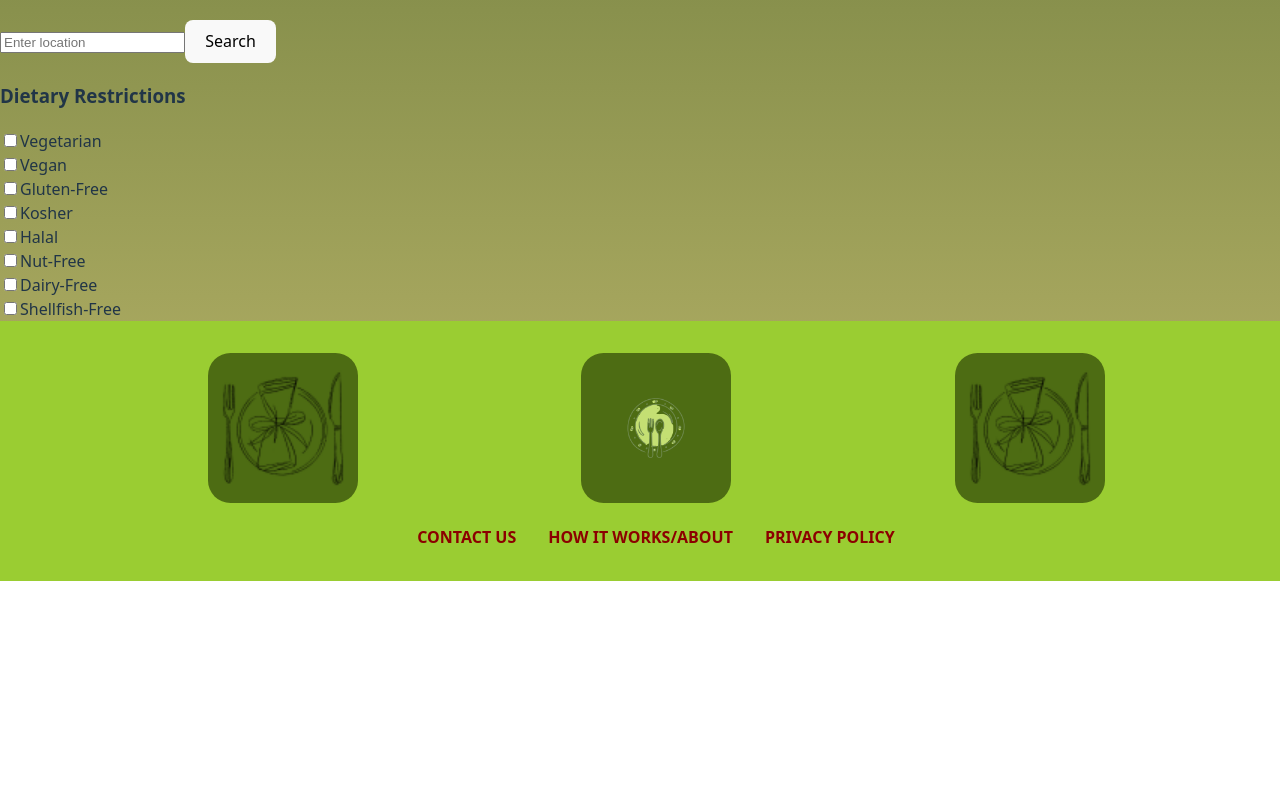
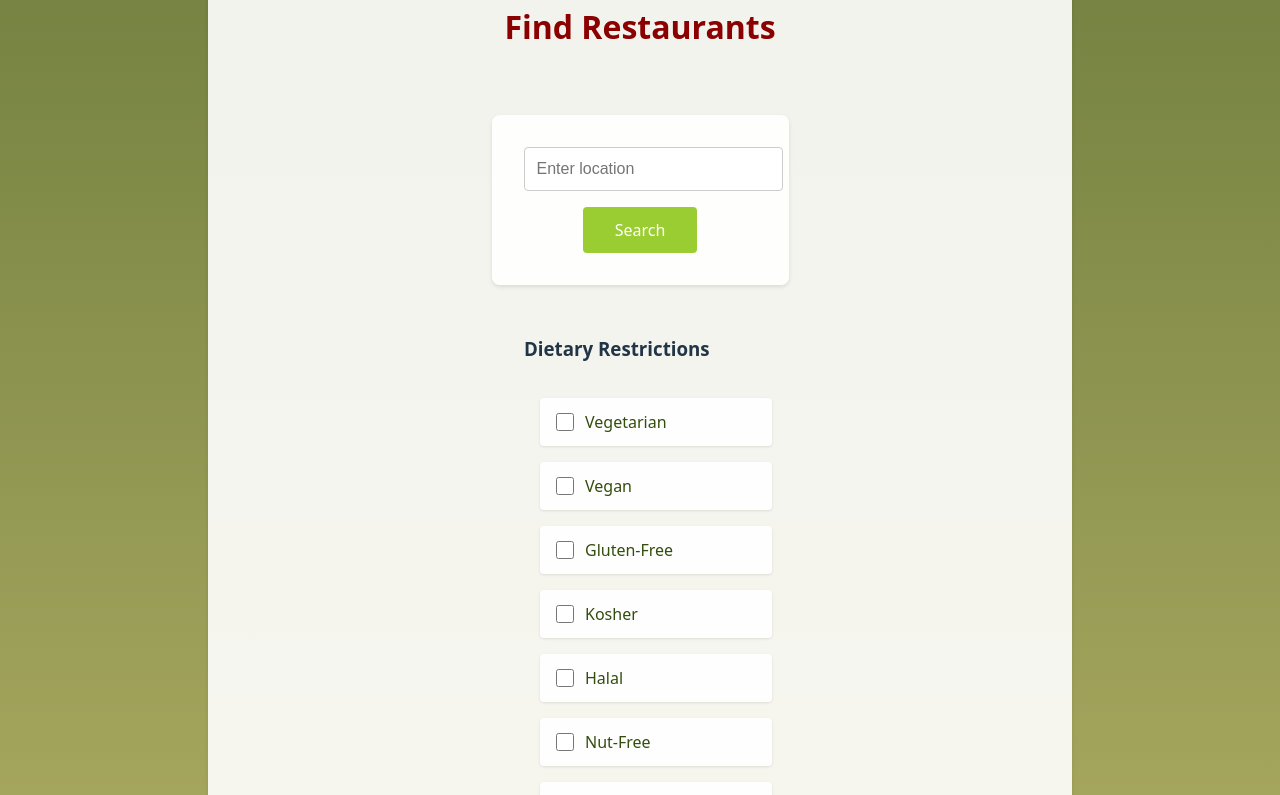
Before and after one commit to NatalieHassan/chalahs_travels-base, a React (Vite) app: page /search in a window 1280 px wide. Shown: the part 560-1355 px from the top of the page. Before the commit the page ends 1141 px from the top, so only its background shows below. Built offline with nearby package versions, Linux system fonts and the light colour scheme.

Commit message:
finished form stylying and edited search components and privacy policy

```diff
--- a/package.json
+++ b/package.json
@@ -10,6 +10,7 @@
     "preview": "vite preview"
   },
   "dependencies": {
+    "prop-types": "^15.8.1",
     "react": "^19.0.0",
     "react-dom": "^19.0.0",
     "react-router-dom": "^7.5.0"
--- a/src/components/Contact.jsx
+++ b/src/components/Contact.jsx
@@ -1,19 +1,20 @@
 import React from 'react'
+import '../shared/FormStyles.css'
 
 const Contact = () => {
   return (
-    <div className="contact">
+    <div className="form-container">
       <h2>Contact Us</h2>
       <form>
-        <div className="form-section">
+        <div className="form-group">
           <label htmlFor="name">Name</label>
           <input type="text" id="name" name="name" required />
         </div>
-        <div className="form-section">
+        <div className="form-group">
           <label htmlFor="email">Email</label>
           <input type="email" id="email" name="email" required />
         </div>
-        <div className="form-section">
+        <div className="form-group">
           <label htmlFor="message">Message</label>
           <textarea id="message" name="message" required></textarea>
         </div>
--- a/src/components/Login.jsx
+++ b/src/components/Login.jsx
@@ -1,4 +1,5 @@
 import {useState} from 'react';
+import '../shared/FormStyles.css';
 
 const Login = () => {
   // State variables for email
@@ -19,11 +20,11 @@ const Login = () => {
   }
   // Handle login logic here
   return (
-    <div className="login">
+    <div className="form-container">
       <h1>Login</h1>
       {error && <p className="error">{error}</p>}
       <form onSubmit={handleSubmit}>
-        <div>
+        <div className="form-group">
           <label htmlFor="email">Email:</label>
           <input
             type="email"
@@ -33,7 +34,7 @@ const Login = () => {
             required
           />
         </div>
-        <div>
+        <div className="form-group">
           <label htmlFor="password">Password:</label>
           <input
             type="password"
@@ -49,6 +50,4 @@ const Login = () => {
   )
 }
 
-
-
 export default Login
--- a/src/components/Privacy.jsx
+++ b/src/components/Privacy.jsx
@@ -9,11 +9,11 @@ const Privacy = () => {
       </p>
       <h2>Information We Collect</h2>
       <p>
-        We may collect personal information such as your name, email address, and phone number when you create an account or make a booking. We also collect non-personal information such as your IP address and browsing behavior to improve our services.
+        We may collect personal information such as your name, email address, and phone number when you create an account or locate nearby restaurants. We also collect non-personal information such as your IP address and browsing behavior to improve our services.
       </p>
       <h2>How We Use Your Information</h2>
       <p>
-        We use your information to process bookings, communicate with you, and improve our services. We may also use your information for marketing purposes, but you can opt-out at any time.
+        We use your information to locate eateries, communicate with you, and improve our services. We may also use your information for marketing purposes, but you can opt-out at any time.
       </p>
       <h2>Data Security</h2>
       <p>
--- /dev/null
+++ b/src/components/Search.css
@@ -0,0 +1,71 @@
+.search {
+  display: flex;
+  flex-direction: column;
+  align-items: center;
+  padding: 2rem;
+  max-width: 800px;
+  margin: 0 auto;
+  background-color: rgba(255, 255, 255, 0.9);
+  border-radius: 8px;
+  box-shadow: 0 2px 4px rgba(0, 0, 0, 0.1);
+}
+
+.search h2 {
+  color: #8B0000;
+  margin-bottom: 2rem;
+  text-align: center;
+  font-size: 2rem;
+  font-weight: bold;
+}
+
+.filters-grid {
+  display: grid;
+  grid-template-columns: repeat(auto-fit, minmax(200px, 1fr));
+  gap: 1rem;
+  width: 100%;
+  margin-top: 1rem;
+  padding: 1rem;
+}
+
+.filter-option {
+  display: flex;
+  align-items: center;
+  gap: 0.5rem;
+  padding: 0.75rem;
+  background-color: rgba(255, 255, 255, 0.95);
+  border-radius: 4px;
+  box-shadow: 0 1px 3px rgba(0, 0, 0, 0.1);
+  transition: all 0.3s ease;
+}
+
+.filter-option input[type="checkbox"] {
+  width: 18px;
+  height: 18px;
+  cursor: pointer;
+  accent-color: #9acd32;
+}
+
+.filter-option label {
+  cursor: pointer;
+  font-size: 1rem;
+  color: #334d0c;
+  font-weight: 500;
+}
+
+.filter-option:hover {
+  background-color: rgba(154, 205, 50, 0.1);
+  transform: translateY(-1px);
+  box-shadow: 0 2px 4px rgba(0, 0, 0, 0.15);
+}
+
+/* Responsive adjustments */
+@media (max-width: 768px) {
+  .search {
+    padding: 1rem;
+    margin: 1rem;
+  }
+
+  .filters-grid {
+    grid-template-columns: 1fr;
+  }
+}
--- a/src/components/Search.jsx
+++ b/src/components/Search.jsx
@@ -1,69 +1,33 @@
-
-import { useState } from 'react';
-
+import { useState, useEffect } from 'react';
+import SearchBar from '../shared/SearchBar';
+import DietaryFilters from '../shared/DietaryFilters';
+import './Search.css';
 
 const Search = () => {
   const [location, setLocation] = useState('');
   const [selectedFilters, setSelectedFilters] = useState([]);
 
-  const dietaryOptions = [
-    { id: 'vegetarian', label: 'Vegetarian' },
-    { id: 'vegan', label: 'Vegan' },
-    { id: 'gluten-free', label: 'Gluten-Free' },
-    { id: 'kosher', label: 'Kosher' },
-    { id: 'halal', label: 'Halal' },
-    { id: 'nut-free', label: 'Nut-Free' },
-    { id: 'dairy-free', label: 'Dairy-Free' },
-    { id: 'shellfish-free', label: 'Shellfish-Free' },
-  ];
+  useEffect(() => {
+    if (location || selectedFilters.length) {
+      console.log(`Searching for restaurants in ${location} with filters: ${selectedFilters.join(', ')}`);
+    }
+  }, [location, selectedFilters]);
 
-  const handleFilterToggle = (filterId) => {
-    setSelectedFilters(prev =>
-      prev.includes(filterId)
-        ? prev.filter(id => id !== filterId)
-        : [...prev, filterId]
-    );
+  const handleSearch = (searchTerm) => {
+    setLocation(searchTerm);
   };
 
-  const handleSearch = (e) => {
-    e.preventDefault();
-    // Search logic would go here
+  const handleFiltersChange = (filters) => {
+    setSelectedFilters(filters);
   };
 
   return (
     <div className="search">
       <h2>Find Restaurants</h2>
-      <form onSubmit={handleSearch}>
-        <div className="search-bar">
-          <input
-            type="text"
-            placeholder="Enter location"
-            value={location}
-            onChange={(e) => setLocation(e.target.value)}
-          />
-          <button type="submit">Search</button>
-        </div>
-
-        <div className="dietary-filters">
-          <h3>Dietary Restrictions</h3>
-          <div className="filters-grid">
-            {dietaryOptions.map(option => (
-              <div key={option.id} className="filter-option">
-                <input
-                  type="checkbox"
-                  id={option.id}
-                  checked={selectedFilters.includes(option.id)}
-                  onChange={() => handleFilterToggle(option.id)}
-                />
-                <label htmlFor={option.id}>{option.label}</label>
-              </div>
-            ))}
-          </div>
-        </div>
-      </form>
+      <SearchBar onSearch={handleSearch} />
+      <DietaryFilters onFiltersChange={handleFiltersChange} />
     </div>
   );
 };
 
 export default Search;
-// src/components/Search.jsx
--- a/src/components/Signup.jsx
+++ b/src/components/Signup.jsx
@@ -1,4 +1,5 @@
 import {useState} from 'react'
+import '../shared/FormStyles.css'
 
 const Signup = () => {
   const [formData, setFormData] = useState({
@@ -21,8 +22,7 @@ const Signup = () => {
   };
 
   return (
-    <div className="signup">
-      <main className="user-email-container">
+    <div className="form-container">
       <h1>Create Account</h1>
       <p>Please fill in the details below to create your account.</p>
 
@@ -77,7 +77,6 @@ const Signup = () => {
 
         <button type="submit">Create Account</button>
       </form>
-      </main>
     </div>
   );
 };
--- a/src/components/DietaryFilters.jsx
+++ b/src/shared/DietaryFilters.jsx
@@ -1,8 +1,9 @@
 import {useState} from 'react';
+import PropTypes from 'prop-types';
 
 
 const DietaryFilters = ({onFiltersChange}) => {
-  const [filters, setFilters] = useState([])
+  const [filters, setFilters] = useState([]);
 
   const dietaryOptions = [
     { id: 'vegetarian', label: 'Vegetarian' },
@@ -15,12 +16,11 @@ const DietaryFilters = ({onFiltersChange}) => {
     { id: 'shellfish-free', label: 'Shellfish-Free' },
   ];
   const handleFilterToggle = (filterId) => {
-    setFilters(prev =>
-      prev.includes(filterId)
-        ? prev.filter(id => id !== filterId)
-        : [...prev, filterId]
-    );
-    onFiltersChange(filters)
+    const updatedFilters = filters.includes(filterId)
+      ? filters.filter(id => id !== filterId)
+      : [...filters, filterId];
+    setFilters(updatedFilters);
+    onFiltersChange(updatedFilters);
   };
   return (
     <div>
@@ -42,4 +42,8 @@ const DietaryFilters = ({onFiltersChange}) => {
   )
 }
 
+DietaryFilters.propTypes = {
+  onFiltersChange: PropTypes.func.isRequired,
+};
+
 export default DietaryFilters
--- /dev/null
+++ b/src/shared/FormStyles.css
@@ -0,0 +1,98 @@
+/* Form container styles */
+.form-container {
+  display: flex;
+  flex-direction: column;
+  align-items: center;
+  justify-content: center;
+  max-width: 600px;
+  margin: 2rem auto;
+  padding: 2rem;
+  background-color: rgba(255, 255, 255, 0.9);
+  border-radius: 8px;
+  box-shadow: 0 2px 4px rgba(0, 0, 0, 0.1);
+}
+
+/* Form styles */
+form {
+  width: 100%;
+  display: flex;
+  flex-direction: column;
+  gap: 1.5rem;
+}
+
+/* Form section styles */
+.form-section,
+.form-group {
+  width: 100%;
+  display: flex;
+  flex-direction: column;
+  gap: 0.5rem;
+}
+
+/* Input styles */
+input[type="text"],
+input[type="email"],
+input[type="password"],
+textarea {
+  width: 100%;
+  padding: 0.75rem;
+  border: 1px solid #ccc;
+  border-radius: 4px;
+  font-size: 1rem;
+}
+
+/* Label styles */
+label {
+  font-weight: 500;
+  color: #333;
+}
+
+/* Button styles */
+button[type="submit"] {
+  align-self: center;
+  padding: 0.75rem 2rem;
+  background-color: #9acd32;
+  color: white;
+  border: none;
+  border-radius: 4px;
+  cursor: pointer;
+  font-weight: 500;
+  transition: background-color 0.3s ease;
+}
+
+button[type="submit"]:hover {
+  background-color: #7da329;
+}
+
+/* Search bar specific styles */
+.search-bar {
+  display: flex;
+  gap: 1rem;
+  width: 100%;
+  max-width: 500px;
+  margin: 0 auto;
+}
+
+.search-input {
+  flex: 1;
+  padding: 0.75rem;
+  border: 1px solid #ccc;
+  border-radius: 4px;
+  font-size: 1rem;
+}
+
+.search-button {
+  padding: 0.75rem 2rem;
+  background-color: #9acd32;
+  color: white;
+  border: none;
+  border-radius: 4px;
+  cursor: pointer;
+  font-weight: 500;
+  transition: background-color 0.3s ease;
+  white-space: nowrap;
+}
+
+.search-button:hover {
+  background-color: #7da329;
+}
--- /dev/null
+++ b/src/shared/SearchBar.jsx
@@ -0,0 +1,27 @@
+import React, { useState } from 'react';
+import './FormStyles.css';
+
+const SearchBar = ({ onSearch }) => {
+  const [location, setLocation] = useState('');
+  const handleSubmit = (e) => {
+    e.preventDefault();
+    onSearch(location);
+  };
+
+  return (
+    <div className="form-container">
+      <form onSubmit={handleSubmit} className="search-bar">
+        <input
+          type="text"
+          placeholder="Enter location"
+          value={location}
+          onChange={(e) => setLocation(e.target.value)}
+          className="search-input"
+        />
+        <button type="submit" className="search-button">Search</button>
+      </form>
+    </div>
+  );
+};
+
+export default SearchBar;
```
Also changed, not shown: src/shared/Header.jsx (+12 -2 lines), 1 other file (tests, documents, lock files or other folders). Lines whose indentation alone changed are shown as unchanged.
